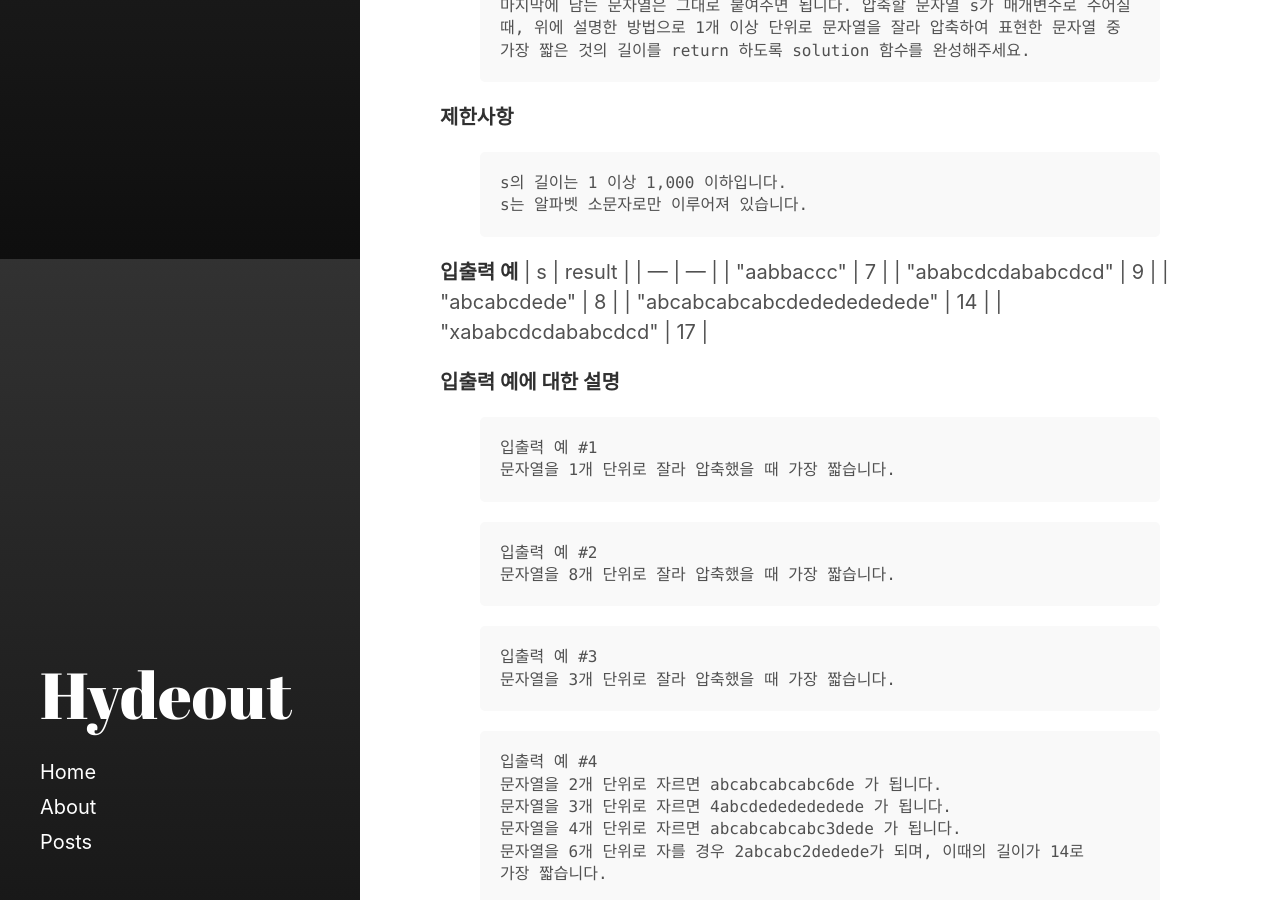
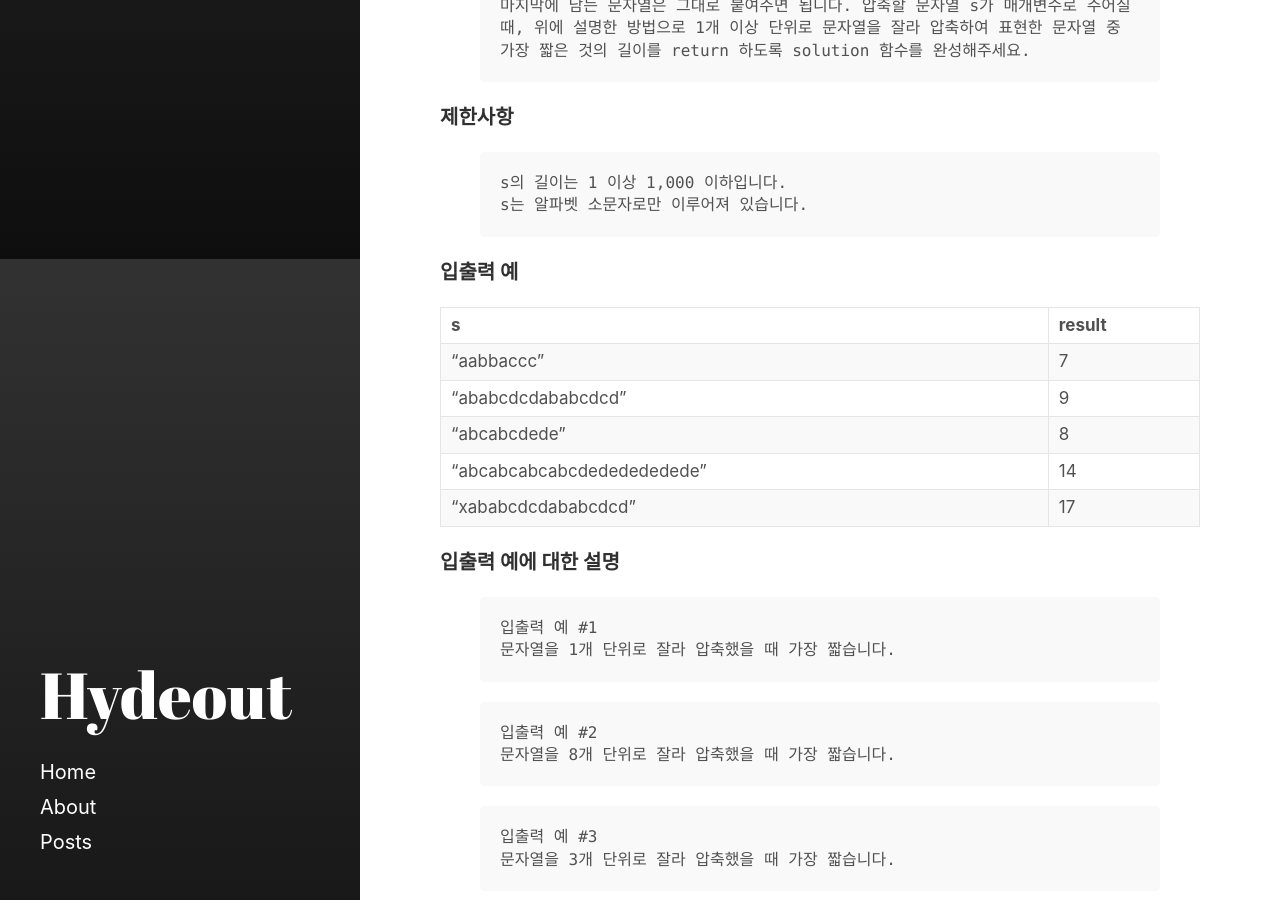
Before and after one commit to C13H12N4O2/C13H12N4O2.github.io, a Jekyll site: the page built from _posts/2020-08-31-19-37-2020-KAKAO-BLIND-RECRUITMENT.md, in a window 1280 px wide and 900 px high, scrolled down 641 px. Built offline with Jekyll 4.4.1, drawn with Linux system fonts in a browser that asks for light colours.

```diff
--- a/_posts/2020-08-31-19-37-2020-KAKAO-BLIND-RECRUITMENT.md
+++ b/_posts/2020-08-31-19-37-2020-KAKAO-BLIND-RECRUITMENT.md
@@ -41,13 +42,14 @@ s는 알파벳 소문자로만 이루어져 있습니다.
 
 
 <strong>입출력 예</strong>
+
 | s | result |
 | --- | --- |
-| \"aabbaccc\" | 7 |
-| \"ababcdcdababcdcd\" | 9 |
-| \"abcabcdede\" | 8 |
-| \"abcabcabcabcdededededede\" | 14 |
-| \"xababcdcdababcdcd\" | 17 |
+| "aabbaccc" | 7 |
+| "ababcdcdababcdcd" | 9 |
+| "abcabcdede" | 8 |
+| "abcabcabcabcdededededede" | 14 |
+| "xababcdcdababcdcd" | 17 |
 
 
 <strong>입출력 예에 대한 설명</strong>
```
Also changed, not shown: other parts of _posts/2020-08-31-19-37-2020-KAKAO-BLIND-RECRUITMENT.md (+2 -1 lines).
